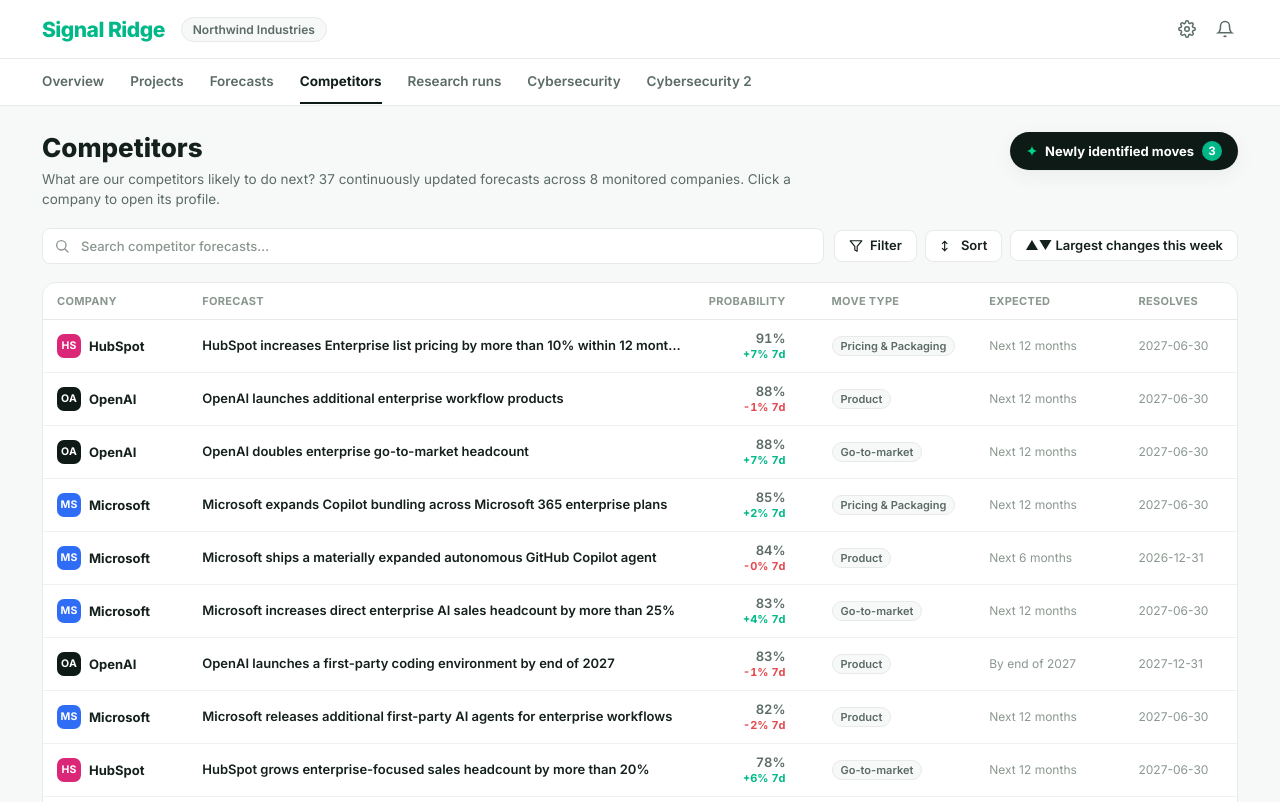
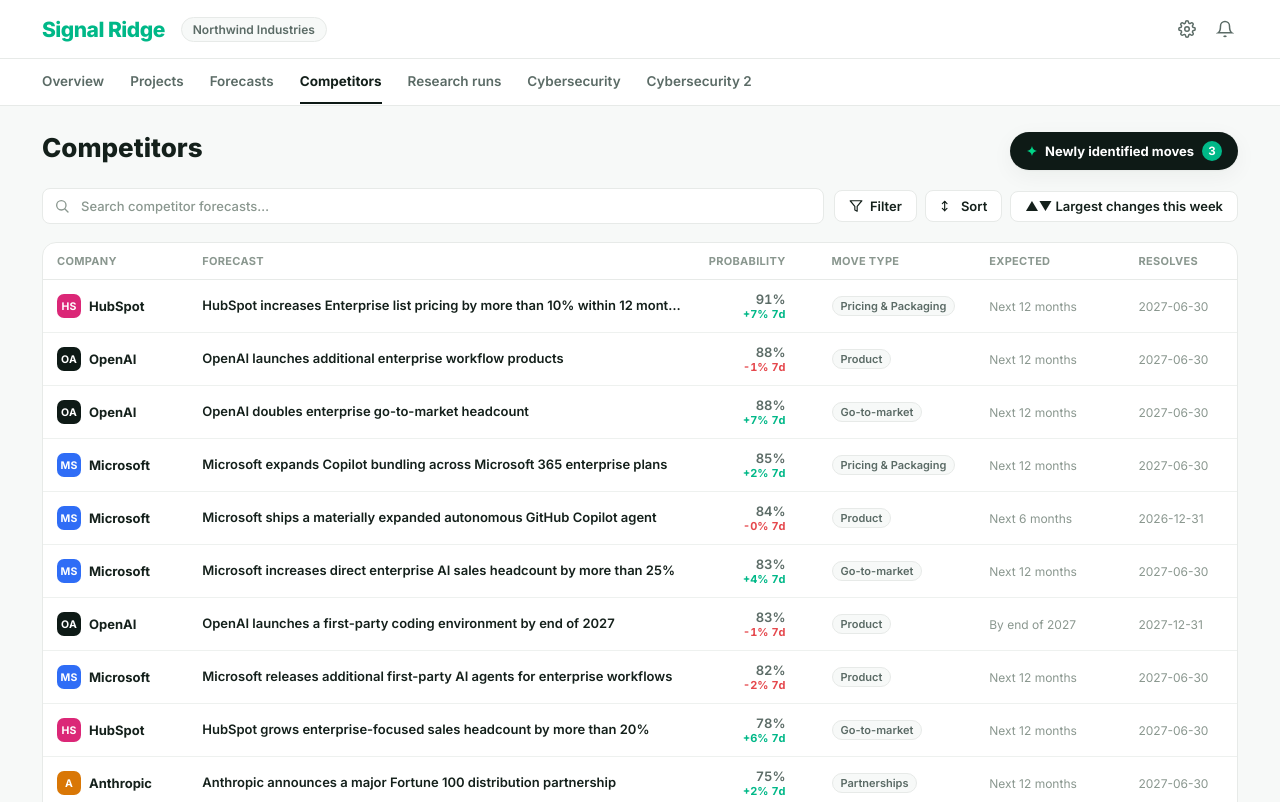
Before and after one commit to CalebG1/Predictions_repo, a React (Vite) app: page /competitors in a window 1280 px wide. Built offline with nearby package versions, Linux system fonts and the light colour scheme.

Commit message:
remove annoyance from page

```diff
--- a/src/pages/Competitors.tsx
+++ b/src/pages/Competitors.tsx
@@ -174,10 +174,6 @@ export default function Competitors() {
         <div className="dash-head">
           <div>
             <h1>Competitors</h1>
-            <p className="dash-sub">
-              What are our competitors likely to do next? {allRows.length} continuously updated forecasts across{" "}
-              {competitors.length} monitored companies. Click a company to open its profile.
-            </p>
           </div>
           <button type="button" className="comp-new-btn" onClick={() => setNewMovesOpen(true)}>
             <span className="comp-new-btn-spark" aria-hidden="true">
```
